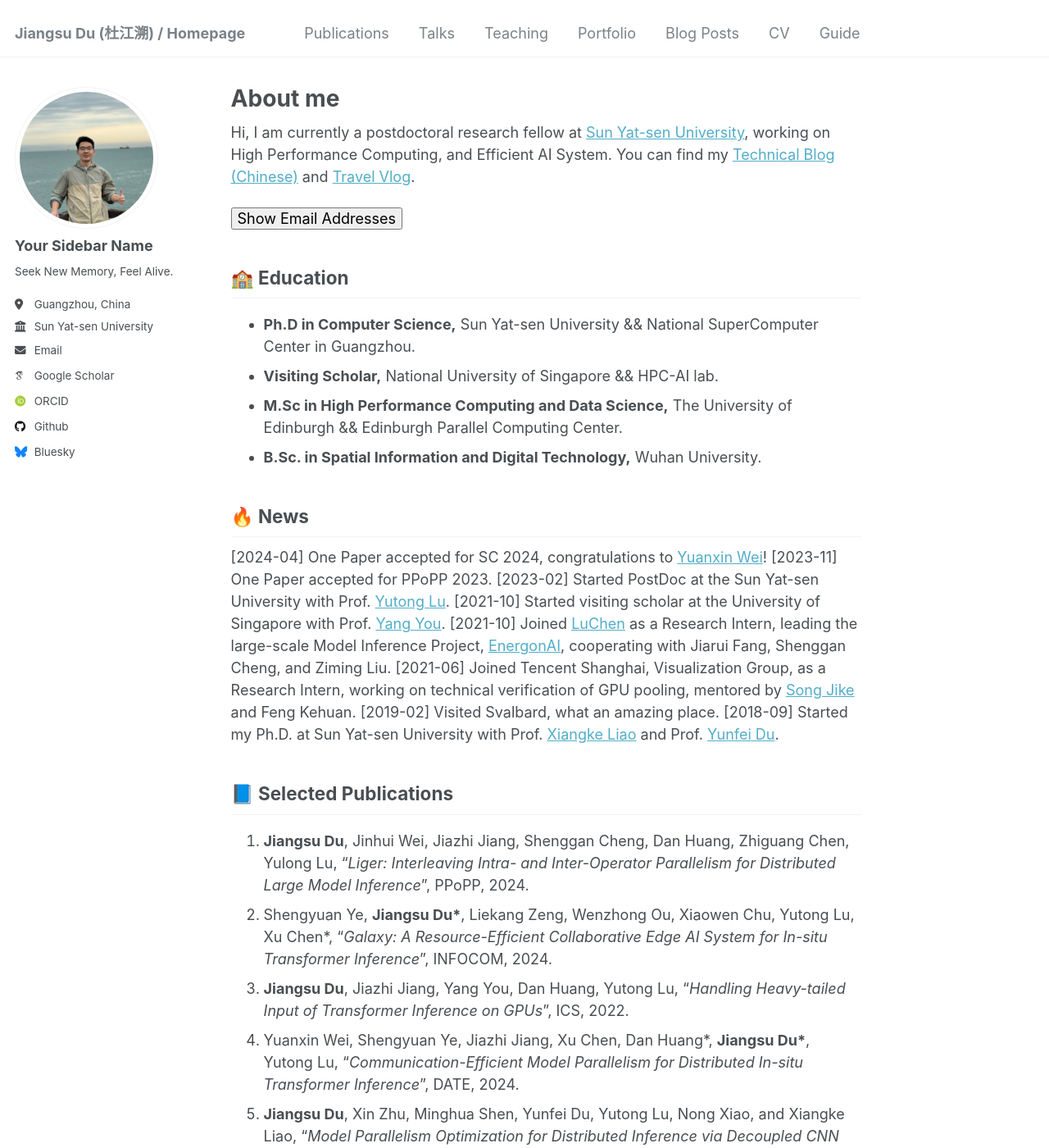
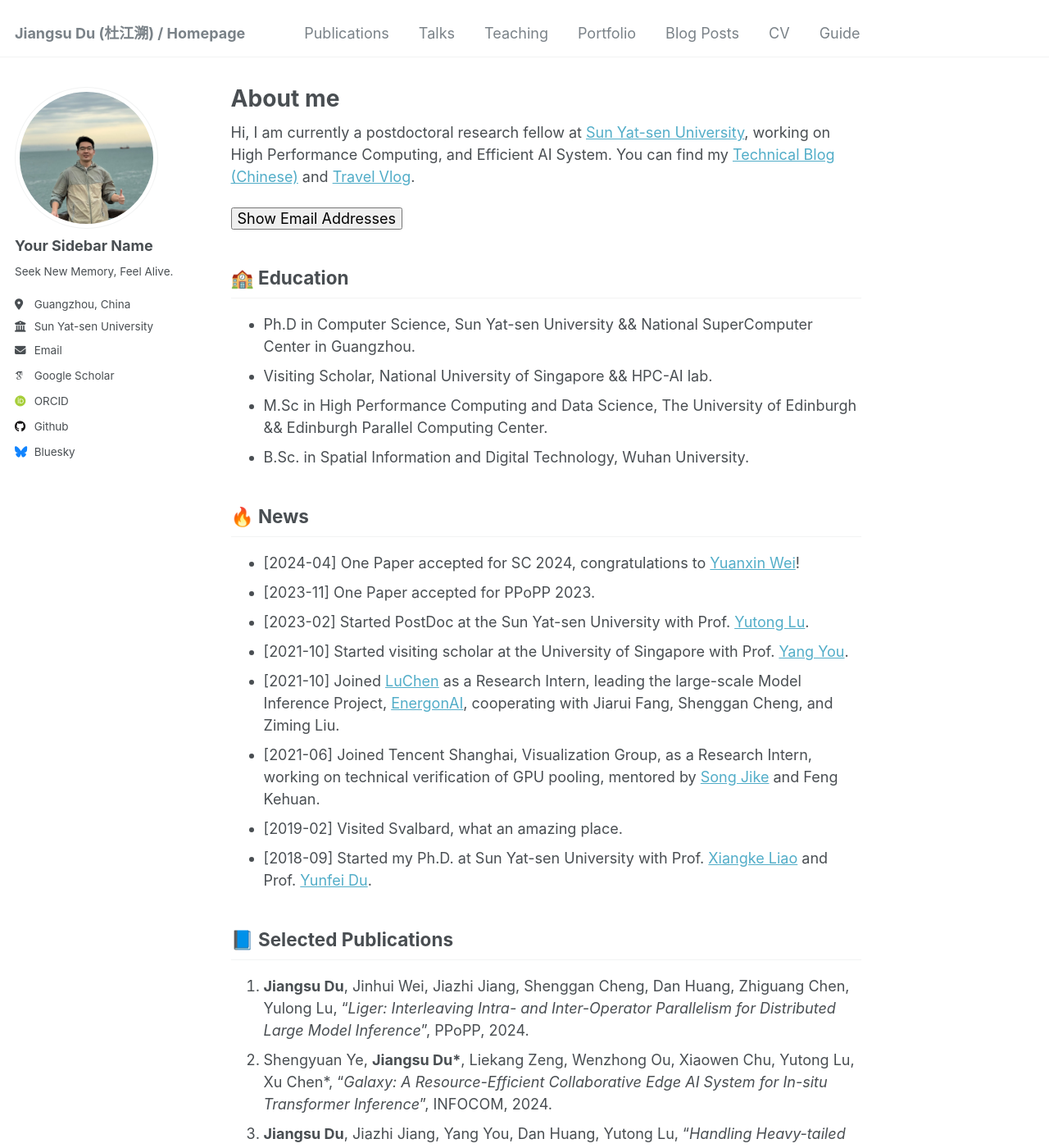
Before and after one commit to dujiangsu/dujiangsu.github.io, a Jekyll site: the page built from _pages/about.md, in a window 1280 px wide and 1400 px high. Shown: the whole window at 82% size. Built offline with Jekyll 4.4.1, drawn with Linux system fonts in a browser that asks for light colours; emoji names are drawn with the system emoji font; some web fonts are replaced; some of the changed text lies outside the part shown.

Commit message:
update about.md

```diff
--- a/_pages/about.md
+++ b/_pages/about.md
@@ -16,21 +16,21 @@ Hi, I am currently a postdoctoral research fellow at [Sun Yat-sen University](ht
 
 ## :school: Education
 
-- **Ph.D in Computer Science,** Sun Yat-sen University && National SuperComputer Center in Guangzhou.
-- **Visiting Scholar,** National University of Singapore && HPC-AI lab.
-- **M.Sc in High Performance Computing and Data Science,**  The  University of Edinburgh && Edinburgh Parallel Computing Center.
-- **B.Sc. in Spatial Information and Digital Technology,** Wuhan University.
+- Ph.D in Computer Science, Sun Yat-sen University && National SuperComputer Center in Guangzhou.
+- Visiting Scholar, National University of Singapore && HPC-AI lab.
+- M.Sc in High Performance Computing and Data Science, The  University of Edinburgh && Edinburgh Parallel Computing Center.
+- B.Sc. in Spatial Information and Digital Technology, Wuhan University.
 
 ## :fire: News
 
-[2024-04] One Paper accepted for SC 2024, congratulations to [Yuanxin Wei](https://yuanxinnn.github.io/)!
-[2023-11] One Paper accepted for PPoPP 2023.
-[2023-02] Started PostDoc at the Sun Yat-sen University with Prof. [Yutong Lu](https://baike.baidu.com/link?url=fcpCKn80OKYp5P7NydFvZux6Qq4MJGxKiByJ3QxbWjSHuuKimoERoOag4PT4f9vEfbgXHRXibHIko2r7wv2TiL_qes9_HtkgIBIXNFM-tZsBx-0uvjAcbLcuhFWeNX_S).
-[2021-10] Started visiting scholar at the University of Singapore with Prof. [Yang You](https://www.comp.nus.edu.sg/cs/bio/youy/).
-[2021-10] Joined [LuChen](https://www.luchentech.com/) as a Research Intern, leading the large-scale Model Inference Project, [EnergonAI](https://github.com/hpcaitech/EnergonAI), cooperating with Jiarui Fang, Shenggan Cheng, and Ziming Liu.
-[2021-06] Joined Tencent Shanghai, Visualization Group, as a Research Intern, working on technical verification of GPU pooling, mentored by [Song Jike](https://www.linkedin.com/in/albcamus/?originalSubdomain=cn) and Feng Kehuan.
-[2019-02] Visited Svalbard, what an amazing place.
-[2018-09] Started my Ph.D. at Sun Yat-sen University with Prof. [Xiangke Liao](https://www.cae.cn/cae/html/main/colys/68400379.html) and Prof. [Yunfei Du](https://baike.baidu.com/item/%E6%9D%9C%E4%BA%91%E9%A3%9E/23715232).
+- [2024-04] One Paper accepted for SC 2024, congratulations to [Yuanxin Wei](https://yuanxinnn.github.io/)!
+- [2023-11] One Paper accepted for PPoPP 2023.
+- [2023-02] Started PostDoc at the Sun Yat-sen University with Prof. [Yutong Lu](https://baike.baidu.com/link?url=fcpCKn80OKYp5P7NydFvZux6Qq4MJGxKiByJ3QxbWjSHuuKimoERoOag4PT4f9vEfbgXHRXibHIko2r7wv2TiL_qes9_HtkgIBIXNFM-tZsBx-0uvjAcbLcuhFWeNX_S).
+- [2021-10] Started visiting scholar at the University of Singapore with Prof. [Yang You](https://www.comp.nus.edu.sg/cs/bio/youy/).
+- [2021-10] Joined [LuChen](https://www.luchentech.com/) as a Research Intern, leading the large-scale Model Inference Project, [EnergonAI](https://github.com/hpcaitech/EnergonAI), cooperating with Jiarui Fang, Shenggan Cheng, and Ziming Liu.
+- [2021-06] Joined Tencent Shanghai, Visualization Group, as a Research Intern, working on technical verification of GPU pooling, mentored by [Song Jike](https://www.linkedin.com/in/albcamus/?originalSubdomain=cn) and Feng Kehuan.
+- [2019-02] Visited Svalbard, what an amazing place.
+- [2018-09] Started my Ph.D. at Sun Yat-sen University with Prof. [Xiangke Liao](https://www.cae.cn/cae/html/main/colys/68400379.html) and Prof. [Yunfei Du](https://baike.baidu.com/item/%E6%9D%9C%E4%BA%91%E9%A3%9E/23715232).
 
 
 
```
Also changed, not shown: other parts of _pages/about.md (+1 -1 lines).
